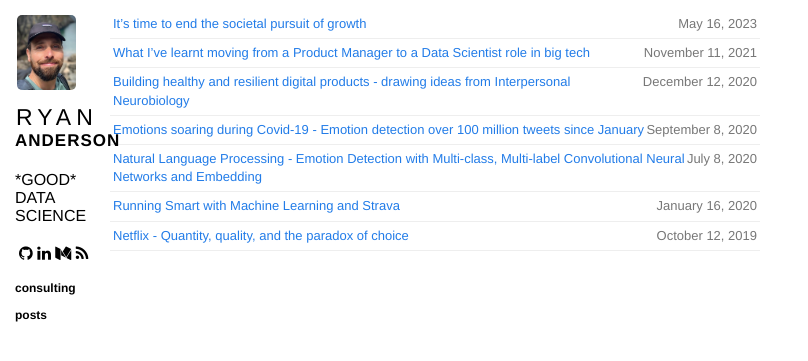
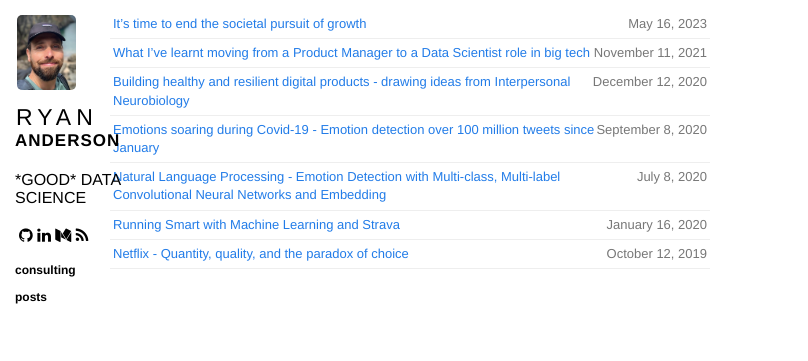
Before and after one commit to ryan-anderson-ds/ryan-anderson-ds.github.io, a Jekyll site: the page built from index.html, in a window 1280 px wide. Shown: the top 361 px of the page, without its empty margins (0-808 px from the left). Built offline with Jekyll 4.4.1, drawn with Linux system fonts in a browser that asks for light colours; nearby versions of some CDN libraries.

Commit message:
Update base.scss

```diff
--- a/css/base.scss
+++ b/css/base.scss
@@ -17,7 +17,7 @@ a {
   position: fixed;
   left: 15px;
   top: 15px;
-  width: 100px;
+  width: 130px;
   font-family: Helvetica, sans-serif;
   a {
     text-decoration: none;
@@ -84,7 +84,7 @@ a {
 }
 
 .content {
-  max-width: 650px;
+  max-width: 600px;
   margin-left: 110px;
   margin-right: 20px;
   margin-bottom: 50px;
```
